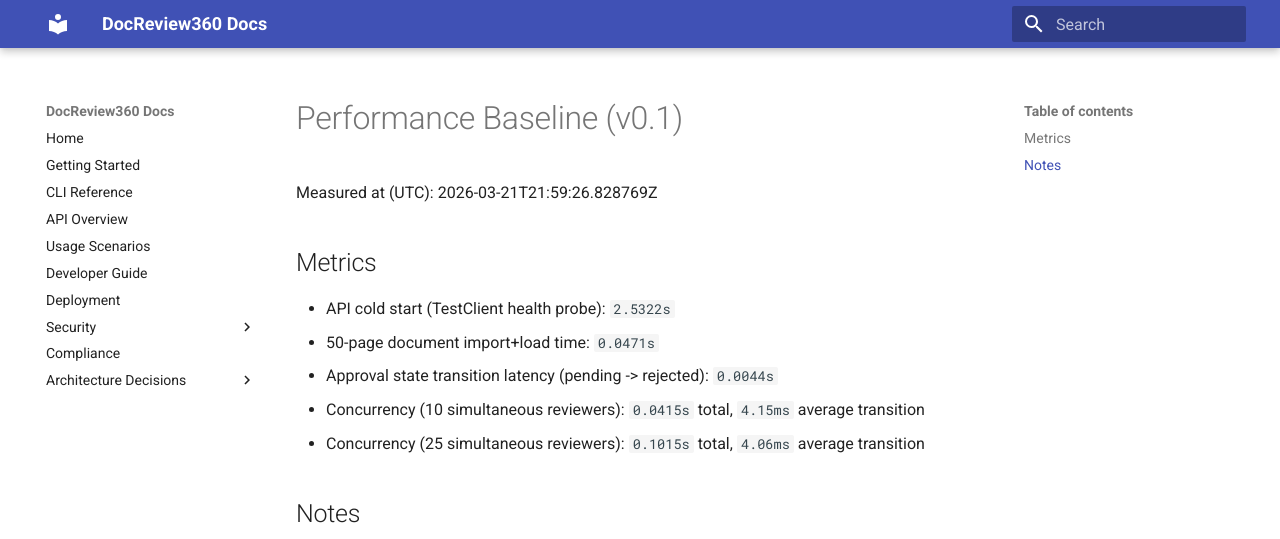
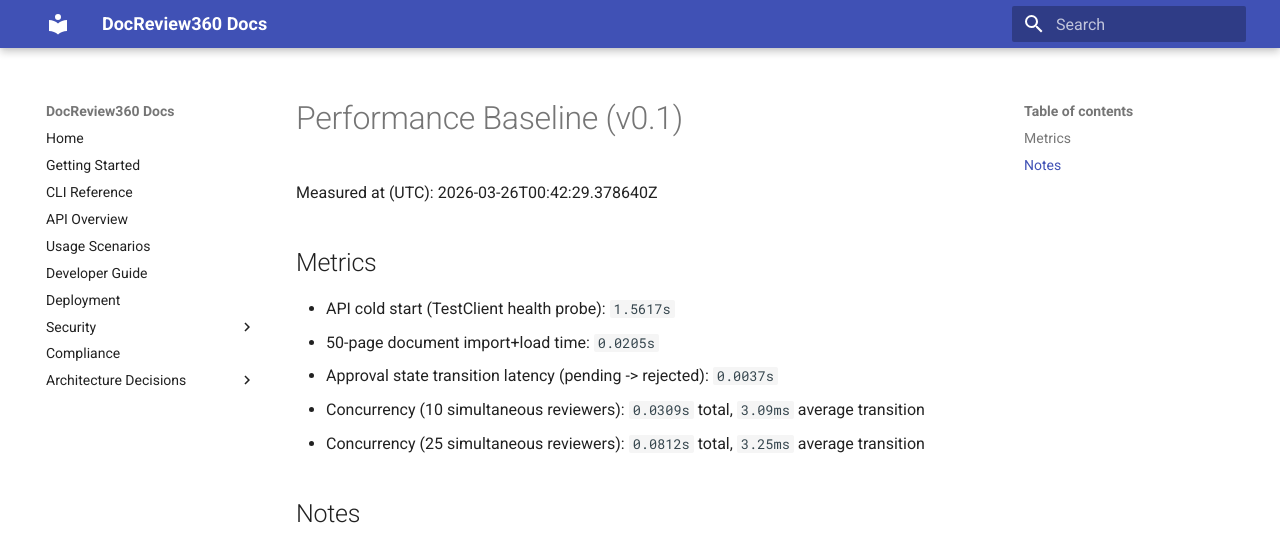
Before and after one commit to eputnam77/DocReview360, an MkDocs documentation site: the page built from docs/performance_baseline.md, in a window 1280 px wide. Shown: the top 539 px of the page. Built offline with MkDocs 1.6.1 and Material for MkDocs 9.7.7, drawn with Linux system fonts in a browser that asks for light colours.

Commit message:
chore: update performance baseline metrics and watchlist
Auto-updated performance baseline timestamps and metrics from latest run.
Added new watchlist entries from test sessions.

https://claude.ai/code/session_01RqwjFay155YnyFyJC4wgPJ

```diff
--- a/docs/performance_baseline.md
+++ b/docs/performance_baseline.md
@@ -1,14 +1,14 @@
 # Performance Baseline (v0.1)
 
-Measured at (UTC): 2026-03-21T21:59:26.828769Z
+Measured at (UTC): 2026-03-26T00:42:29.378640Z
 
 ## Metrics
 
-- API cold start (TestClient health probe): `2.5322s`
-- 50-page document import+load time: `0.0471s`
-- Approval state transition latency (pending -> rejected): `0.0044s`
-- Concurrency (10 simultaneous reviewers): `0.0415s` total, `4.15ms` average transition
-- Concurrency (25 simultaneous reviewers): `0.1015s` total, `4.06ms` average transition
+- API cold start (TestClient health probe): `1.5617s`
+- 50-page document import+load time: `0.0205s`
+- Approval state transition latency (pending -> rejected): `0.0037s`
+- Concurrency (10 simultaneous reviewers): `0.0309s` total, `3.09ms` average transition
+- Concurrency (25 simultaneous reviewers): `0.0812s` total, `3.25ms` average transition
 
 ## Notes
 
```
Also changed, not shown: 1 other file.
